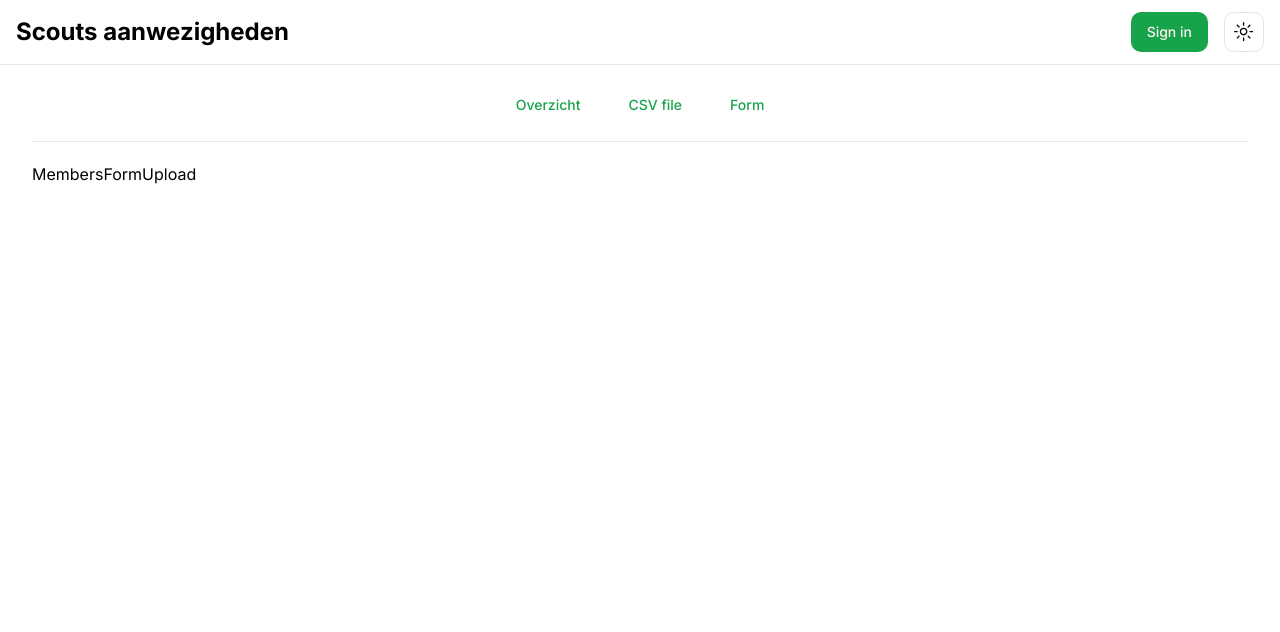
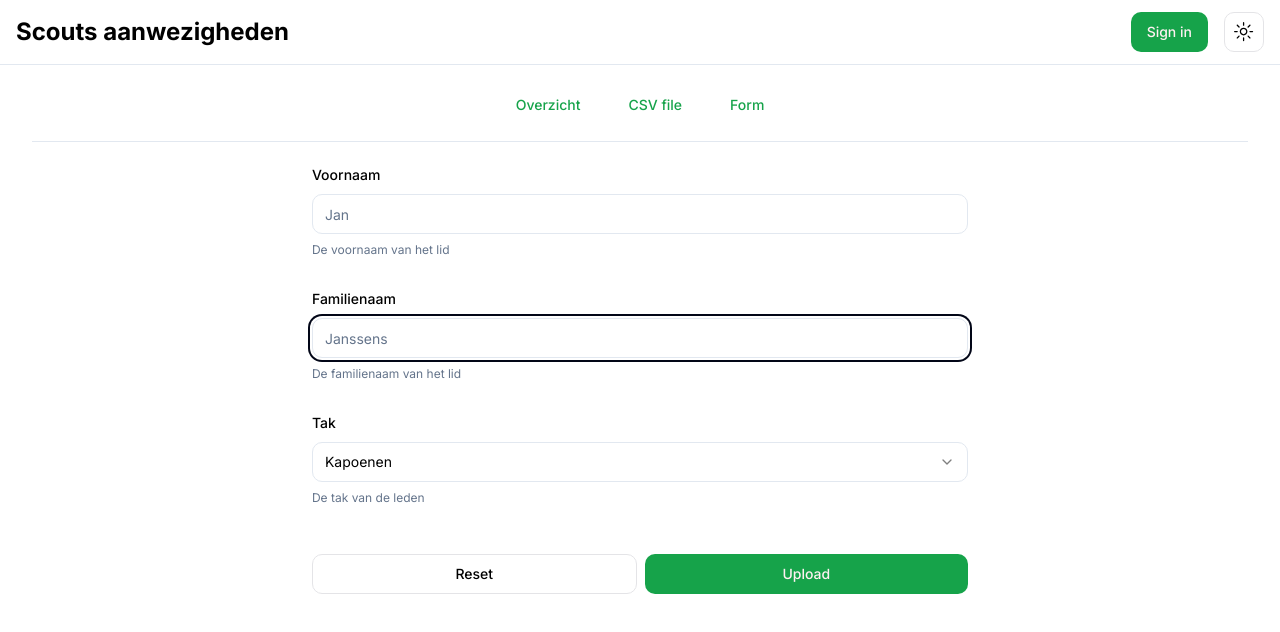
Before and after one commit to StefVanNieuwenhove/scouts-aanwezigheden, a Next.js app: page /leden/form in a window 1280 px wide. Shown: the top 632 px of the page. Built offline with nearby package versions, Linux system fonts and the light colour scheme; no server answers.

Commit message:
created from to add member

```diff
--- a/src/components/forms/MembersFormUpload.tsx
+++ b/src/components/forms/MembersFormUpload.tsx
@@ -1,7 +1,158 @@
+'use client';
+
+import { createMember } from '@/data-acces/members';
+import { addMemberValidation } from '@/lib/validation';
+import { zodResolver } from '@hookform/resolvers/zod';
+import { Group } from '@prisma/client';
 import React from 'react';
+import { useForm } from 'react-hook-form';
+import { toast } from 'sonner';
+import { z } from 'zod';
+import {
+  Form,
+  FormControl,
+  FormDescription,
+  FormField,
+  FormItem,
+  FormLabel,
+  FormMessage,
+} from '../ui/form';
+import { Input } from '../ui/input';
+import { Button } from '../ui/button';
+import {
+  Select,
+  SelectContent,
+  SelectItem,
+  SelectTrigger,
+  SelectValue,
+} from '../ui/select';
+import { capitalize } from '@/lib/utils';
 
 const MembersFormUpload = () => {
-  return <div>MembersFormUpload</div>;
+  const form = useForm<z.infer<typeof addMemberValidation>>({
+    resolver: zodResolver(addMemberValidation),
+    defaultValues: {
+      firstName: '',
+      lastName: '',
+      group: Group.KAPOENEN,
+    },
+  });
+
+  const onSubmit = async (data: z.infer<typeof addMemberValidation>) => {
+    try {
+      const result = await createMember({
+        firstName: capitalize(data.firstName),
+        lastName: capitalize(data.lastName),
+        group: data.group,
+      });
+      if (result.status === 'error') {
+        toast.error(result.message);
+      } else {
+        toast.success(result.message);
+      }
+      form.reset();
+    } catch (error) {
+      toast.error('Er is een fout opgetreden');
+    }
+  };
+  return (
+    <>
+      <Form {...form}>
+        <form onSubmit={form.handleSubmit(onSubmit)} className='pb-10'>
+          <FormField
+            control={form.control}
+            name='firstName'
+            render={({ field }) => (
+              <FormItem className='max-w-prose mx-auto pb-7'>
+                <FormLabel htmlFor={field.name}>Voornaam</FormLabel>
+                <FormControl>
+                  <Input {...field} placeholder='Jan' autoFocus />
+                </FormControl>
+                <div className='w-full flex items-center justify-between gap-2'>
+                  <FormDescription
+                    className={`text-xs ${
+                      form.formState.errors.firstName ? 'text-red-500' : ''
+                    }`}>
+                    De voornaam van het lid
+                  </FormDescription>
+                  <FormMessage>
+                    {form.formState.errors.firstName?.message}
+                  </FormMessage>
+                </div>
+              </FormItem>
+            )}
+          />
+          <FormField
+            control={form.control}
+            name='lastName'
+            render={({ field }) => (
+              <FormItem className='max-w-prose mx-auto pb-7'>
+                <FormLabel htmlFor={field.name}>Familienaam</FormLabel>
+                <FormControl>
+                  <Input {...field} placeholder='Janssens' autoFocus />
+                </FormControl>
+                <div className='w-full flex items-center justify-between gap-2'>
+                  <FormDescription
+                    className={`text-xs ${
+                      form.formState.errors.lastName ? 'text-red-500' : ''
+                    }`}>
+                    De familienaam van het lid
+                  </FormDescription>
+                  <FormMessage>
+                    {form.formState.errors.lastName?.message}
+                  </FormMessage>
+                </div>
+              </FormItem>
+            )}
+          />
+          <FormField
+            control={form.control}
+            name='group'
+            render={({ field }) => (
+              <FormItem className='max-w-prose mx-auto pb-7'>
+                <FormLabel htmlFor={field.name}>Tak</FormLabel>
+                <Select
+                  onValueChange={field.onChange}
+                  defaultValue={Group.KAPOENEN}>
+                  <FormControl>
+                    <SelectTrigger>
+                      <SelectValue placeholder='Kies een tak' />
+                    </SelectTrigger>
+                  </FormControl>
+                  <SelectContent>
+                    <SelectItem value={Group.KAPOENEN}>Kapoenen</SelectItem>
+                    <SelectItem value={Group.WOUTERS}>Wouters</SelectItem>
+                    <SelectItem value={Group.JONGGIVERS}>Jonggivers</SelectItem>
+                    <SelectItem value={Group.GIVERS}>Givers</SelectItem>
+                    <SelectItem value={Group.JINS}>Jins</SelectItem>
+                  </SelectContent>
+                </Select>
+                <div className='w-full flex items-center justify-between gap-2'>
+                  <FormDescription
+                    className={`text-xs ${
+                      form.formState.errors.group ? 'text-red-500' : ''
+                    }`}>
+                    De tak van de leden
+                  </FormDescription>
+                  <FormMessage>
+                    {form.formState.errors.group?.message}
+                  </FormMessage>
+                </div>
+              </FormItem>
+            )}
+          />
+          <span className='max-w-prose mx-auto flex justify-center gap-2 mt-5'>
+            <Button type='reset' variant={'outline'} className='w-full'>
+              Reset
+            </Button>
+            <Button type='submit' className='w-full'>
+              Upload
+            </Button>
+          </span>
+        </form>
+      </Form>
+    </>
+  );
 };
 
 export default MembersFormUpload;
--- a/src/data-acces/members.ts
+++ b/src/data-acces/members.ts
@@ -1,7 +1,7 @@
 'use server';
 
 import prisma from '@/lib/prisma';
-import { FormResponse } from '@/types/form';
+import { AddMemberProps, FormResponse } from '@/types/form';
 import {
   MemberTable,
   MemberWithActivities,
@@ -100,6 +100,47 @@ export const uploadMembersByFile = async (
   }
 };
 
+export const createMember = async ({
+  firstName,
+  lastName,
+  group,
+}: AddMemberProps): Promise<FormResponse> => {
+  try {
+    const member = await prisma.member.findFirst({
+      where: {
+        firstName: firstName,
+        lastName: lastName,
+      },
+    });
+
+    if (member) {
+      return {
+        status: 'error',
+        message: 'Leden bestaat al',
+      };
+    }
+
+    await prisma.member.create({
+      data: {
+        firstName,
+        lastName,
+        group,
+      },
+    });
+    revalidatePath('/leden');
+
+    return {
+      status: 'success',
+      message: 'Lid succesvol toegevoegd',
+    };
+  } catch (error) {
+    return {
+      status: 'error',
+      message: 'Er is een fout opgetreden',
+    };
+  }
+};
+
 export const deleteMember = async (id: string): Promise<FormResponse> => {
   try {
     await prisma.member.delete({
--- a/src/lib/validation.ts
+++ b/src/lib/validation.ts
@@ -1,3 +1,4 @@
+import { Group } from '@prisma/client';
 import { date, z } from 'zod';
 
 export const addActivityValidation = z.object({
@@ -5,3 +6,9 @@ export const addActivityValidation = z.object({
   date: date(),
   members: z.array(z.string()).min(1, 'Selecteer minstens 1 lid'),
 });
+
+export const addMemberValidation = z.object({
+  firstName: z.string().min(1, 'Voornaam is verplicht'),
+  lastName: z.string().min(1, 'Familienaam is verplicht'),
+  group: z.nativeEnum(Group).default(Group.UNKNOWN),
+});
--- a/src/types/form.ts
+++ b/src/types/form.ts
@@ -10,3 +10,9 @@ export type AddActivityProps = {
   members: string[];
   group: Group;
 };
+
+export type AddMemberProps = {
+  firstName: string;
+  lastName: string;
+  group: Group;
+};
```
